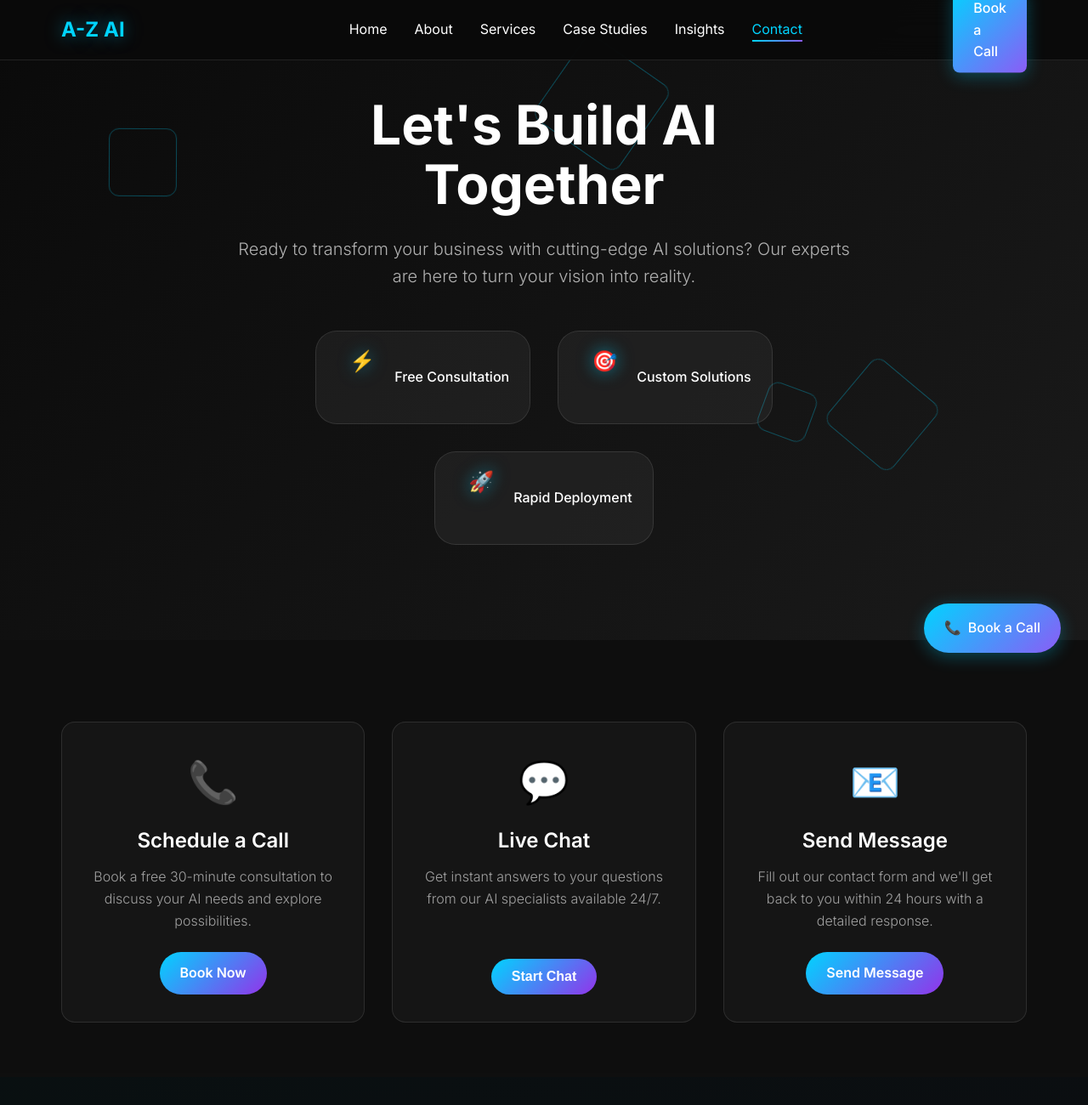
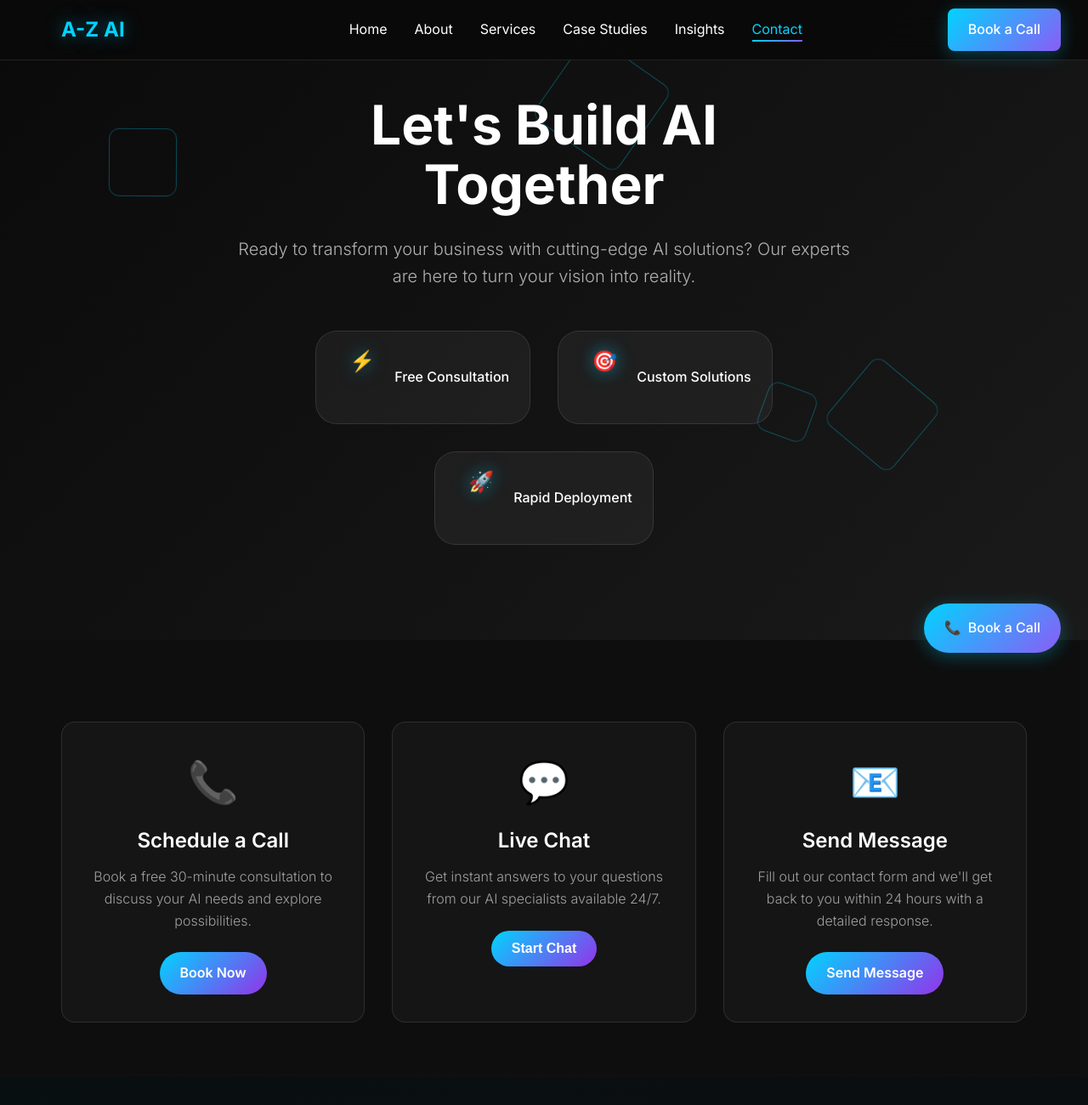
Before and after one commit to Tellivision/a-z, a plain HTML site: page contact.html in a window 1280 px wide. Shown: the top 1300 px of the page at 85% size. Drawn offline with Linux system fonts and the light colour scheme.

```diff
--- a/contact.css
+++ b/contact.css
@@ -153,9 +153,6 @@
     transition: all 0.4s ease;
     opacity: 0;
     transform: translateY(30px);
-    display: flex;
-    flex-direction: column;
-    height: 100%;
 }
 
 .method-card.visible {
@@ -200,9 +197,6 @@
     border: none;
     cursor: pointer;
     font-size: 1rem;
-    margin-top: auto;
-    width: fit-content;
-    align-self: center;
 }
 
 .method-link:hover {
--- a/styles.css
+++ b/styles.css
@@ -80,8 +80,6 @@ p {
     max-width: 1200px;
     margin: 0 auto;
     height: 70px;
-    position: relative;
-    z-index: 1000;
 }
 
 .nav-brand {
@@ -105,7 +103,7 @@ p {
     justify-content: center;
     margin: 0;
     padding: 0;
-    transition: all 0.3s ease;
+    transition: transform 0.3s ease;
 }
 
 /* Mobile Menu Toggle */
@@ -151,7 +149,6 @@ p {
         grid-template-columns: 1fr auto auto;
         padding: 1rem;
         gap: 1rem;
-        position: relative;
     }
 
     .mobile-menu-toggle {
@@ -228,10 +225,6 @@ p {
 
 .nav .cta-button.primary {
     grid-column: 3;
-    position: absolute;
-    right: 2rem;
-    top: 50%;
-    transform: translateY(-50%);
 }
 
 .nav-link {
```
Also changed, not shown: about.css (+8 -6 lines).
